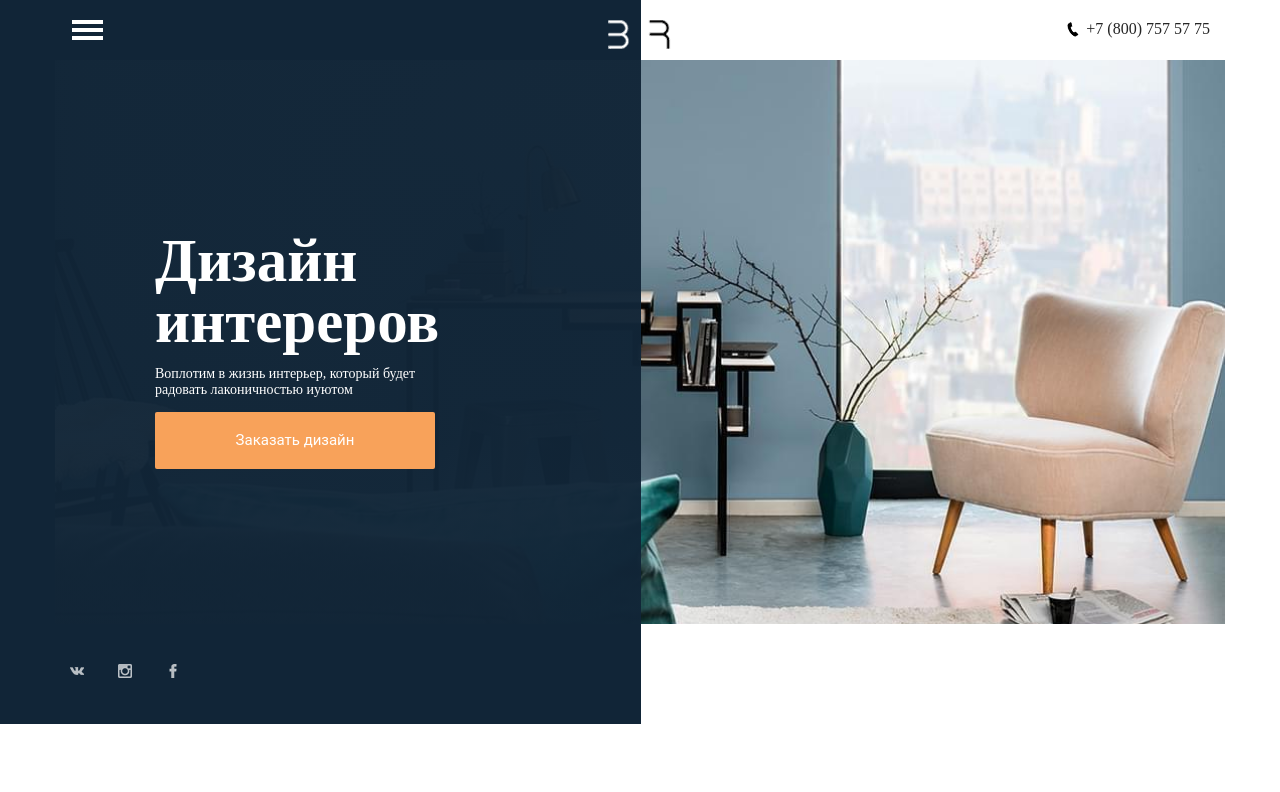
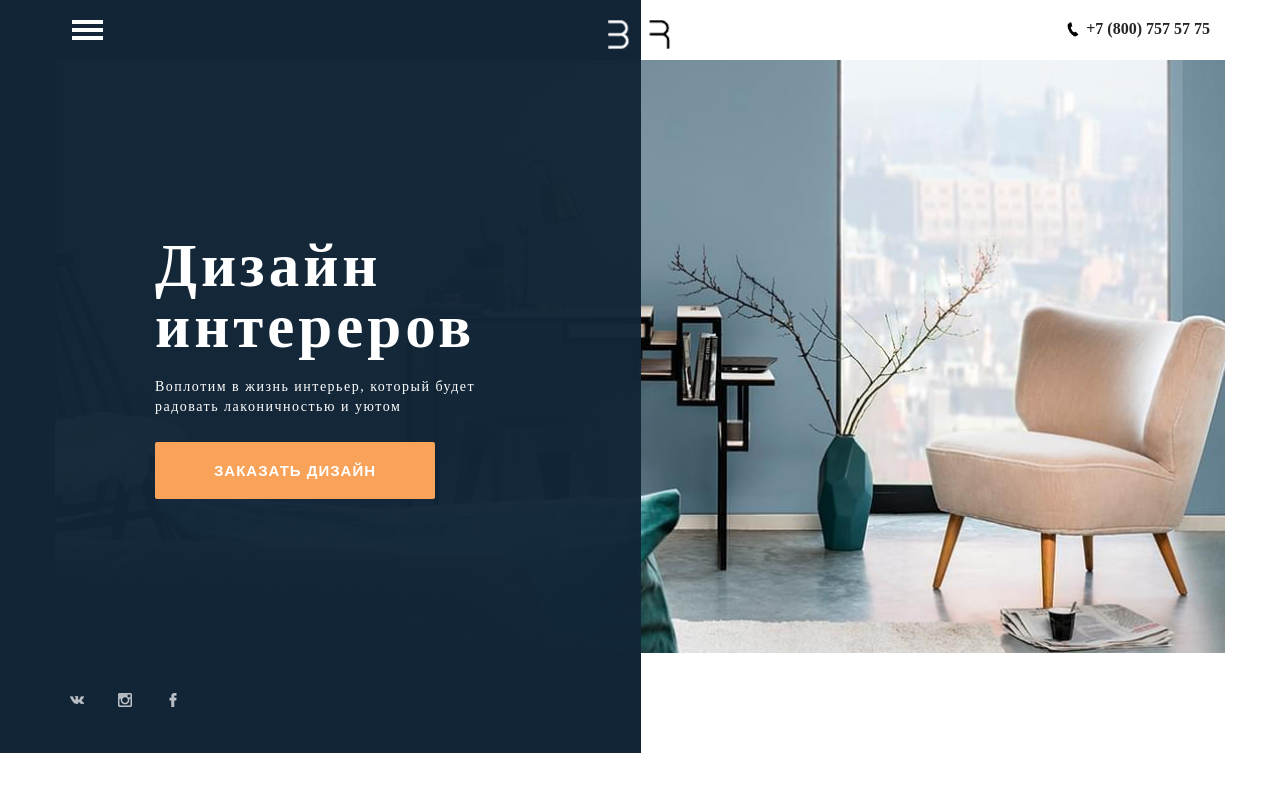
Before and after one commit to KrylovAS/KrylovAS.github.io, a plain HTML site: page index.html in a window 1280 px wide. Drawn offline with nearby package versions, Linux system fonts and the light colour scheme.

Commit message:
header pc done

```diff
--- a/css/main.css
+++ b/css/main.css
@@ -313,60 +313,28 @@ template {
   -webkit-box-sizing: border-box;
           box-sizing: border-box; }
 
+body {
+  font: 16px "Raleway Light", serif; }
+
+img {
+  width: 100%;
+  max-width: 100%; }
+
 a {
   text-decoration: none; }
 
 ul {
   padding: 0; }
 
-.effect {
-  text-align: center;
-  display: inline-block;
+.header {
+  background: -webkit-gradient(linear, left top, right top, color-stop(50.1%, #112537), color-stop(49.9%, #fff));
+  background: -o-linear-gradient(left, #112537 50.1%, #fff 49.9%);
+  background: linear-gradient(to right, #112537 50.1%, #fff 49.9%); }
+
+.container {
   position: relative;
-  text-decoration: none;
-  color: #fff;
-  background-color: #f8a25a;
-  font-family: 'Roboto', sans-serif;
-  /* put your font-family */
-  font-size: 15px;
-  padding: 20px 0;
-  width: 280px;
-  border-radius: 2px;
-  overflow: hidden; }
-
-.effect.effect-1 {
-  -webkit-transition: all 0.2s linear 0s;
-  -o-transition: all 0.2s linear 0s;
-  transition: all 0.2s linear 0s; }
-
-.effect.effect-1:before {
-  content: url(/img/header_btn-arrow.png);
-  font-size: 15px;
-  position: absolute;
-  display: -webkit-box;
-  display: -ms-flexbox;
-  display: flex;
-  -webkit-box-align: center;
-      -ms-flex-align: center;
-          align-items: center;
-  -webkit-box-pack: center;
-      -ms-flex-pack: center;
-          justify-content: center;
-  right: 15px;
-  top: 0;
-  opacity: 0;
-  height: 100%;
-  width: 40px;
-  -webkit-transition: all 0.2s linear 0s;
-  -o-transition: all 0.2s linear 0s;
-  transition: all 0.2s linear 0s; }
-
-.effect.effect-1:hover {
-  text-indent: -20px; }
-
-.effect.effect-1:hover:before {
-  opacity: 1;
-  text-indent: 0px; }
+  max-width: 1170px;
+  margin: 0 auto; }
 
 .mobile-menu {
   display: -webkit-box;
@@ -506,16 +474,6 @@ ul {
       transform: rotate(45deg);
   -webkit-transform: rotate(45deg); }
 
-.header {
-  background: -webkit-gradient(linear, left top, right top, color-stop(50.1%, #112537), color-stop(49.9%, #fff));
-  background: -o-linear-gradient(left, #112537 50.1%, #fff 49.9%);
-  background: linear-gradient(to right, #112537 50.1%, #fff 49.9%); }
-
-.container {
-  position: relative;
-  max-width: 1170px;
-  margin: 0 auto; }
-
 .header__top {
   display: -webkit-box;
   display: -ms-flexbox;
@@ -533,6 +491,7 @@ ul {
 .header__phone {
   position: relative;
   font-size: 16px;
+  font-weight: 600;
   color: #252525; }
   .header__phone::before {
     content: url("/img/header-phone.png");
@@ -552,9 +511,8 @@ ul {
 
 .header__title {
   width: 356px;
-  line-height: 61px;
-  font-weight: 800;
-  font-size: 61px; }
+  font: 700 61px/61px "Playfair Display", serif;
+  letter-spacing: 4px; }
 
 .header__title:hover {
   -webkit-transform: scale(1);
@@ -584,10 +542,61 @@ ul {
     clip-path: polygon(135% 110%, 100% 0, 0 0, 0 100%); } }
 
 .header__description {
-  font-size: 14px; }
+  margin: 25px 0;
+  font-size: 14px;
+  line-height: 20px;
+  letter-spacing: 1.5px; }
 
-.header__btn {
-  background: #f8a25a; }
+.effect {
+  text-align: center;
+  display: inline-block;
+  position: relative;
+  text-decoration: none;
+  color: #fff;
+  background-color: #f8a25a;
+  font-family: 'Releway', sans-serif;
+  font-weight: 700;
+  letter-spacing: 1px;
+  text-transform: uppercase;
+  font-size: 15px;
+  padding: 20px 0;
+  width: 280px;
+  border-radius: 2px;
+  overflow: hidden; }
+
+.effect.effect-1 {
+  -webkit-transition: all 0.2s linear 0s;
+  -o-transition: all 0.2s linear 0s;
+  transition: all 0.2s linear 0s; }
+
+.effect.effect-1:before {
+  content: url(/img/header_btn-arrow.png);
+  font-size: 15px;
+  position: absolute;
+  display: -webkit-box;
+  display: -ms-flexbox;
+  display: flex;
+  -webkit-box-align: center;
+      -ms-flex-align: center;
+          align-items: center;
+  -webkit-box-pack: center;
+      -ms-flex-pack: center;
+          justify-content: center;
+  right: 15px;
+  top: 0;
+  opacity: 0;
+  height: 100%;
+  width: 40px;
+  -webkit-transition: all 0.2s linear 0s;
+  -o-transition: all 0.2s linear 0s;
+  transition: all 0.2s linear 0s; }
+
+.effect.effect-1:hover {
+  text-indent: -20px; }
+
+.effect.effect-1:hover:before {
+  opacity: 1;
+  text-indent: 0px; }
 
 .header__social {
   height: 100px;
--- a/index.html
+++ b/index.html
@@ -6,6 +6,8 @@
   <meta http-equiv="X-UA-Compatible" content="ie=edge">
   <title>Document</title>
   <link rel="stylesheet" href="css/main.css">
+  <link href="https://fonts.googleapis.com/css?family=Raleway:300,400,500,600,700,800&display=swap" rel="stylesheet">
+  <link href="https://fonts.googleapis.com/css?family=Playfair+Display:400,700&display=swap&subset=cyrillic" rel="stylesheet">
 </head>
 <body>
 
@@ -29,7 +31,7 @@
       </div>
       <div class="header__middle">
         <h1 class="header__title">Дизайн<br>интереров</h1>
-        <p class="header__description">Воплотим в жизнь интерьер, который будет<br>радовать лаконичностью иуютом</p>
+        <p class="header__description">Воплотим в жизнь интерьер, который будет<br>радовать лаконичностью и уютом</p>
         <a class="effect effect-1" href="#" title="Заказать дизйн">Заказать дизайн</a>
 
 
```
